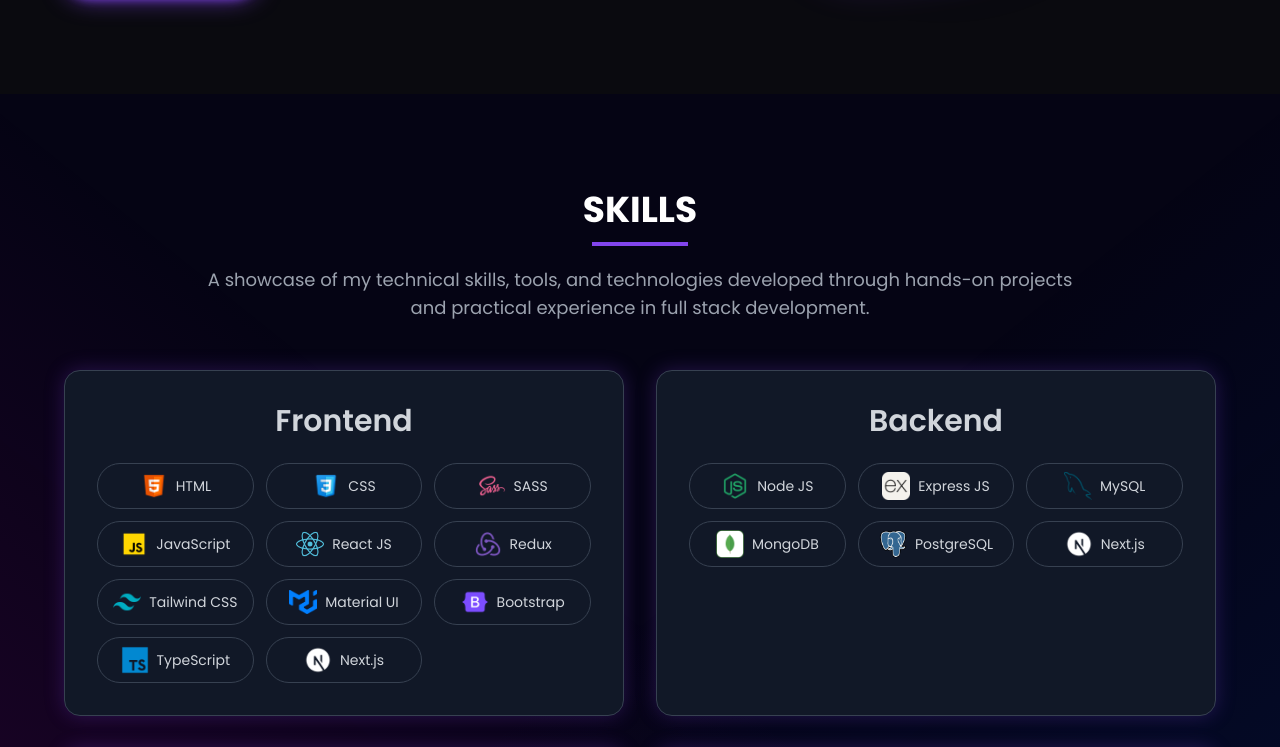
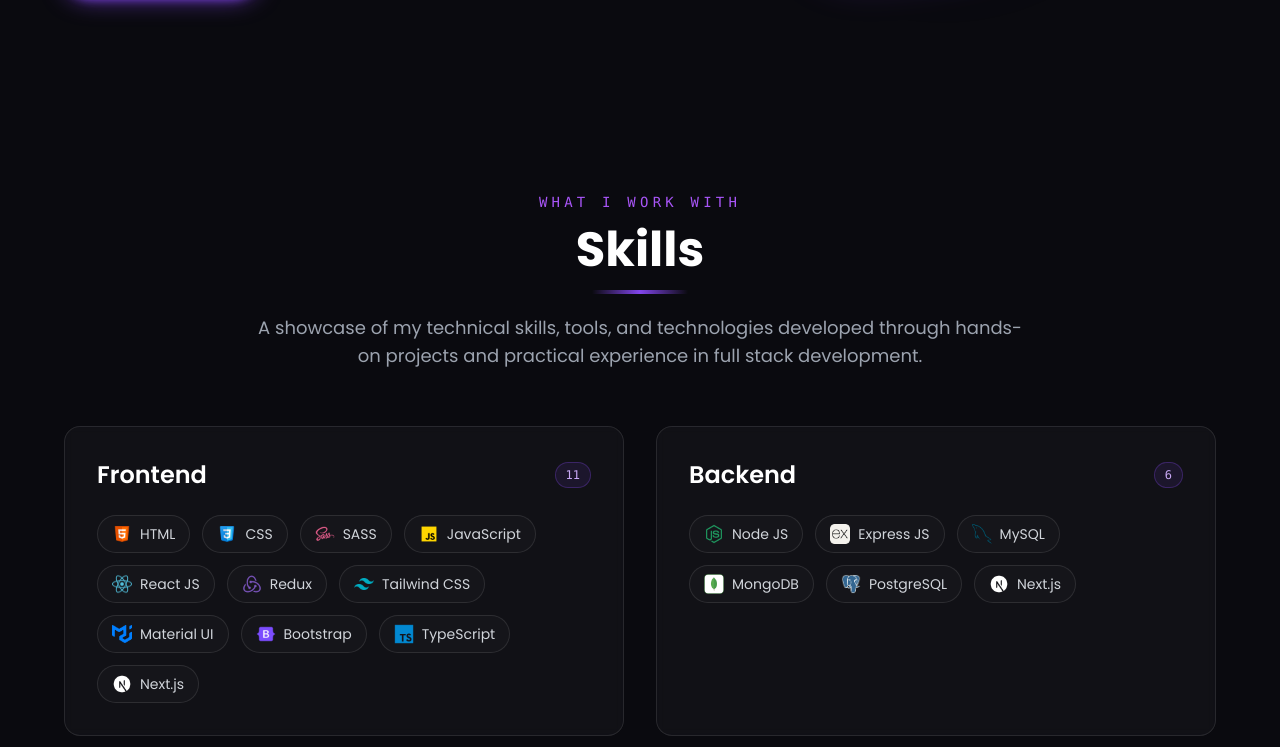
Before and after one commit to vaishnavichaudhari910/vaishnavi_chaudhari_portfolio, a React (Vite) app: page / in a window 1280 px wide. Shown: the part 628-1375 px from the top of the page. Built offline with nearby package versions, Linux system fonts and the light colour scheme.

Commit message:
Updated Skills page

```diff
--- a/src/components/Skills/Skills.jsx
+++ b/src/components/Skills/Skills.jsx
@@ -3,31 +3,75 @@
 import Tilt from "react-parallax-tilt";
 import { motion } from "framer-motion";
 
+const categoryVariants = {
+  hidden: {},
+  show: {
+    transition: {
+      staggerChildren: 0.12,
+    },
+  },
+};
+
+const skillVariants = {
+  hidden: { opacity: 0, scale: 0.85, y: 12 },
+  show: {
+    opacity: 1,
+    scale: 1,
+    y: 0,
+    transition: { duration: 0.4, ease: "easeOut" },
+  },
+};
+
 const Skills = () => {
   return (
-    <motion.section
+    <section
       id="skills"
-      className="py-16 md:py-24 px-5 sm:px-8 md:px-12 lg:px-16 font-sans bg-skills-gradient clip-path-custom"
-      initial={{ opacity: 0, y: 60 }}
-      whileInView={{ opacity: 1, y: 0 }}
-      transition={{ duration: 0.8 }}
-      viewport={{ once: true }}
+      className="relative overflow-hidden bg-[#0a0a0f] py-16 md:py-24 px-5 sm:px-8 md:px-12 lg:px-16 font-sans"
     >
+      {/* Ambient background */}
+      <div className="pointer-events-none absolute inset-0 -z-10">
+        <div
+          className="absolute inset-0 opacity-[0.05]"
+          style={{
+            backgroundImage:
+              "linear-gradient(to right, #ffffff 1px, transparent 1px), linear-gradient(to bottom, #ffffff 1px, transparent 1px)",
+            backgroundSize: "48px 48px",
+            maskImage:
+              "radial-gradient(ellipse 70% 60% at 50% 20%, black 30%, transparent 100%)",
+            WebkitMaskImage:
+              "radial-gradient(ellipse 70% 60% at 50% 20%, black 30%, transparent 100%)",
+          }}
+        />
+        <motion.div
+          className="absolute top-0 left-1/2 -translate-x-1/2 w-[36rem] h-[24rem] rounded-full blur-[130px] opacity-40"
+          style={{ background: "radial-gradient(circle, #8245ec, transparent 70%)" }}
+          animate={{ x: [0, 40, -40, 0] }}
+          transition={{ duration: 20, repeat: Infinity, ease: "easeInOut" }}
+        />
+      </div>
+
       {/* Section Title */}
       <motion.div
-        className="text-center mb-12"
-        initial={{ opacity: 0, y: 40 }}
+        className="text-center mb-14"
+        initial={{ opacity: 0, y: 30 }}
         whileInView={{ opacity: 1, y: 0 }}
         transition={{ duration: 0.6 }}
         viewport={{ once: true }}
       >
-        <h2 className="text-3xl sm:text-4xl font-bold text-white">
-          SKILLS
+        <span className="text-xs sm:text-sm font-mono tracking-[0.3em] text-[#a855f7] uppercase">
+          What I work with
+        </span>
+        <h2 className="mt-3 text-3xl sm:text-4xl md:text-5xl font-bold text-white">
+          Skills
         </h2>
-
-        <div className="w-24 h-1 bg-[#8245ec] mx-auto mt-3"></div>
-
-        <p className="text-gray-400 mt-5 text-sm sm:text-base md:text-lg max-w-4xl mx-auto leading-7">
+        <motion.div
+          className="h-1 bg-gradient-to-r from-transparent via-[#8245ec] to-transparent mx-auto mt-4"
+          initial={{ width: 0 }}
+          whileInView={{ width: "6rem" }}
+          transition={{ duration: 0.6, delay: 0.2 }}
+          viewport={{ once: true }}
+        />
+        <p className="text-gray-400 mt-5 text-sm sm:text-base md:text-lg max-w-3xl mx-auto leading-7">
           A showcase of my technical skills, tools, and technologies developed
           through hands-on projects and practical experience in full stack
           development.
@@ -35,80 +79,91 @@
       </motion.div>
 
       {/* Skill Categories */}
-      <div className="grid grid-cols-1 lg:grid-cols-2 gap-8">
+      <div className="grid grid-cols-1 lg:grid-cols-2 gap-6 md:gap-8 max-w-6xl mx-auto">
         {SkillsInfo.map((category, index) => (
           <motion.div
             key={category.title}
             initial={{ opacity: 0, y: 40 }}
             whileInView={{ opacity: 1, y: 0 }}
-            transition={{
-              duration: 0.6,
-              delay: index * 0.1,
-            }}
-            viewport={{ once: true }}
+            transition={{ duration: 0.6, delay: index * 0.1 }}
+            viewport={{ once: true, amount: 0.2 }}
           >
             <Tilt
-              tiltMaxAngleX={10}
-              tiltMaxAngleY={10}
-              perspective={1000}
-              scale={1.02}
-              transitionSpeed={1000}
+              tiltMaxAngleX={6}
+              tiltMaxAngleY={6}
+              perspective={1200}
+              scale={1.01}
+              transitionSpeed={1200}
               gyroscope={true}
               className="h-full"
             >
               <div
                 className="
-                  bg-gray-900
-                  border border-gray-700
+                  relative h-full
+                  bg-white/[0.03]
+                  backdrop-blur-sm
+                  border border-white/10
                   rounded-2xl
                   p-5 sm:p-6 md:p-8
-                  shadow-[0_0_20px_rgba(130,69,236,0.25)]
-                  h-full
+                  transition-all duration-300
+                  hover:border-[#8245ec]/50
+                  hover:shadow-[0_0_30px_rgba(130,69,236,0.2)]
                 "
               >
-                {/* Category Title */}
-                <h3 className="text-xl sm:text-2xl md:text-3xl font-semibold text-gray-300 text-center mb-6">
-                  {category.title}
-                </h3>
+                {/* Category header */}
+                <div className="flex items-center justify-between mb-6">
+                  <h3 className="text-lg sm:text-xl md:text-2xl font-semibold text-white">
+                    {category.title}
+                  </h3>
+                  <span className="text-[10px] sm:text-xs font-mono px-2.5 py-1 rounded-full bg-[#8245ec]/10 border border-[#8245ec]/30 text-[#c9a9f7]">
+                    {category.skills.length}
+                  </span>
+                </div>
 
                 {/* Skills */}
-                <div className="grid grid-cols-2 sm:grid-cols-3 gap-3">
+                <motion.div
+                  className="flex flex-wrap gap-2.5 sm:gap-3"
+                  variants={categoryVariants}
+                  initial="hidden"
+                  whileInView="show"
+                  viewport={{ once: true, amount: 0.3 }}
+                >
                   {category.skills.map((skill) => (
-                    <div
+                    <motion.div
                       key={skill.name}
+                      variants={skillVariants}
+                      whileHover={{
+                        y: -4,
+                        borderColor: "#8245ec",
+                        boxShadow: "0 6px 20px rgba(130,69,236,0.3)",
+                      }}
                       className="
-                        flex
-                        items-center
-                        justify-center
-                        gap-2
-                        border
-                        border-gray-700
+                        flex items-center gap-2
+                        border border-white/10
+                        bg-white/[0.02]
                         rounded-full
-                        py-2
-                        px-3
-                        hover:border-[#8245ec]
-                        transition-all
-                        duration-300
+                        py-2 px-3.5
+                        cursor-default
+                        transition-colors duration-300
                       "
                     >
                       <img
                         src={skill.logo}
                         alt={skill.name}
-                        className="w-5 h-5 sm:w-7 sm:h-7 object-contain"
+                        className="w-4 h-4 sm:w-5 sm:h-5 object-contain"
                       />
-
                       <span className="text-xs sm:text-sm text-gray-300 whitespace-nowrap">
                         {skill.name}
                       </span>
-                    </div>
+                    </motion.div>
                   ))}
-                </div>
+                </motion.div>
               </div>
             </Tilt>
           </motion.div>
         ))}
       </div>
-    </motion.section>
+    </section>
   );
 };
 
```
